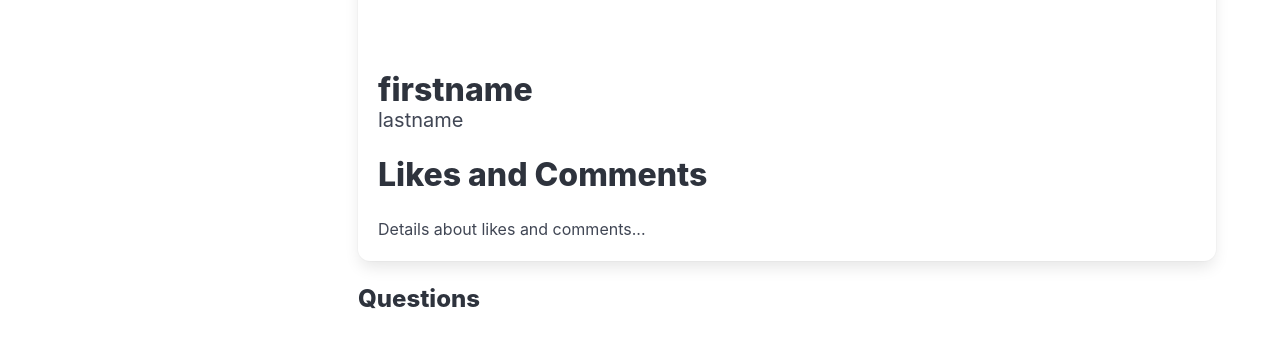
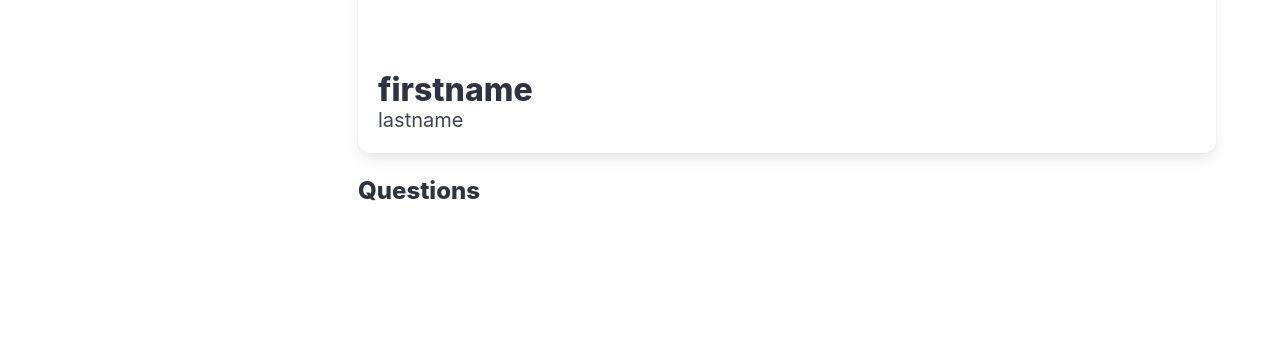
Before and after one commit to cnhdavid/Vogerl, a website with bundled scripts: page public/profile.html in a window 1280 px wide. Shown: the part 229-580 px from the top of the page. Built offline with nearby package versions, Linux system fonts and the light colour scheme.

Commit message:
profile update

```diff
--- a/public/profile.html
+++ b/public/profile.html
@@ -161,10 +161,6 @@
                                     <p id="aboutText">Brief description about the user...</p>
                                     <textarea class="textarea" id="aboutTextarea" style="display: none;"></textarea>
                                 </div>
-                                <div class="column is-full">
-                                    <h1 class="title">Likes and Comments</h1>
-                                    <p>Details about likes and comments...</p>
-                                </div>
                             </div>
                         </div>
                         <section id="postsDisplay">
```
